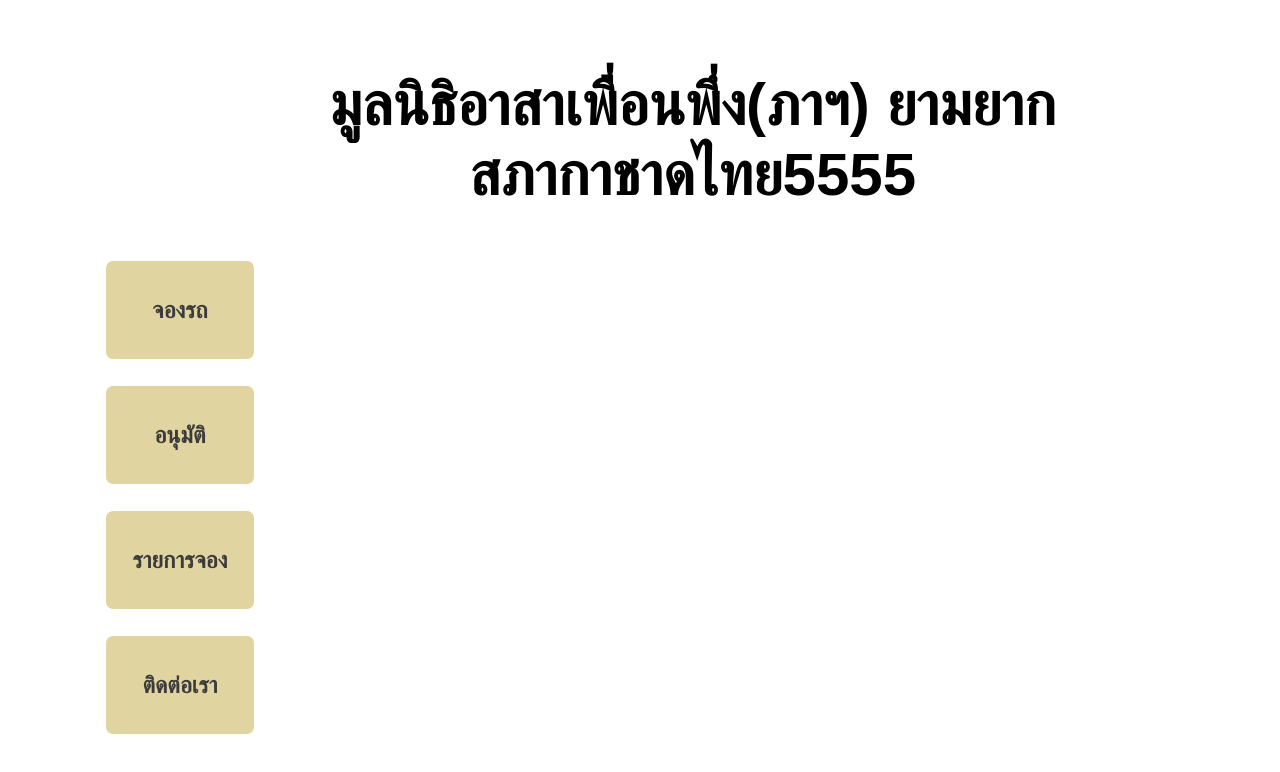
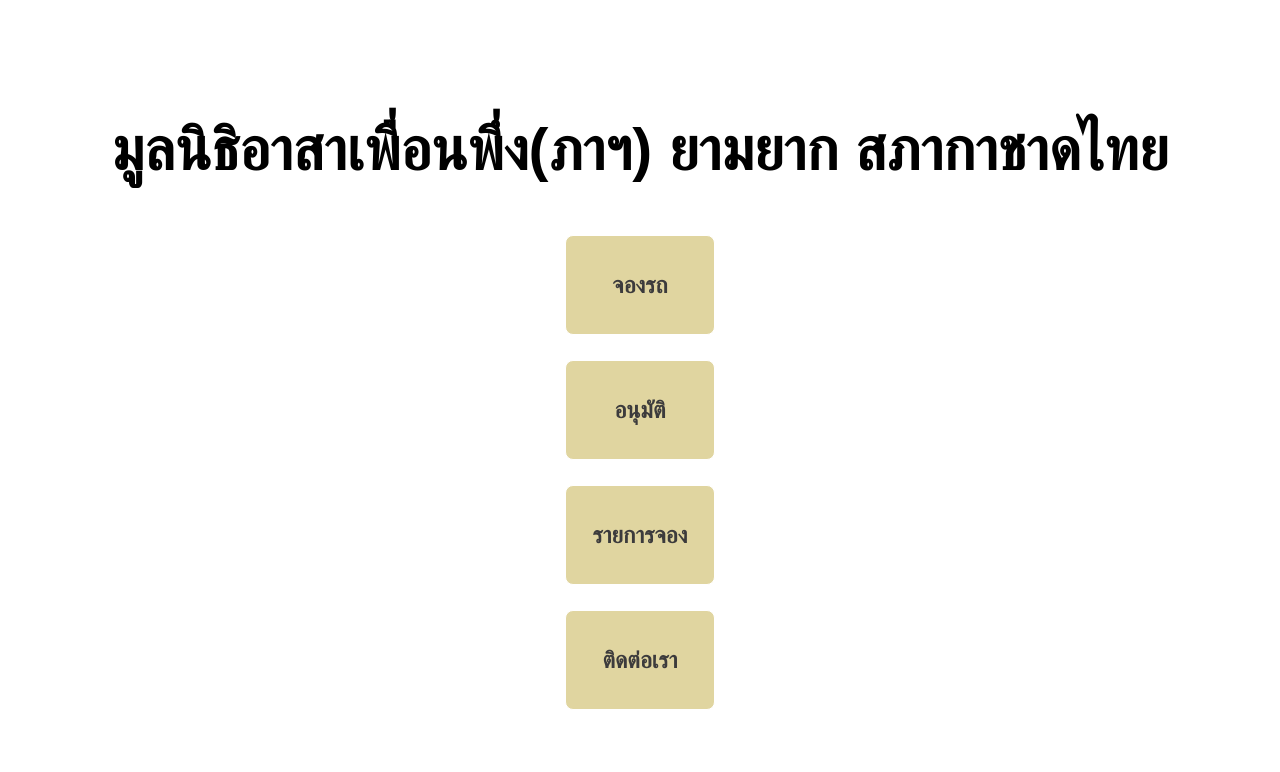
Before and after one commit to chatreezoo/Driver-manager-V2, a React (Create React App) app in the folder frontend/: page / in a window 1280 px wide. Shown: the top 772 px of the page. Built offline with nearby package versions, Linux system fonts and the light colour scheme.

Commit message:
Edit and add report section

```diff
--- a/frontend/src/components/bookingReport/BookingReport.js
+++ b/frontend/src/components/bookingReport/BookingReport.js
@@ -47,13 +47,14 @@ const BookingReport = () => {
                 <StyledTableCell align="right">
                   วันที่บันทึกการจอง
                 </StyledTableCell>
-                <StyledTableCell align="right">วันที่ใช้งาน</StyledTableCell>
-                <StyledTableCell align="right">เวลาเรื่มใช้งาน</StyledTableCell>
-                <StyledTableCell align="right">เวลาคืนรถ</StyledTableCell>
+                <StyledTableCell align="right">วันที่ใช้รถ</StyledTableCell>
+                <StyledTableCell align="right">เวลาเรื่มใช้รถ</StyledTableCell>
+                <StyledTableCell align="right">เวลากลับคืนรถ</StyledTableCell>
                 <StyledTableCell align="right">รถ-ทะเบียน</StyledTableCell>
                 <StyledTableCell align="right">สถานะผู้ขับ</StyledTableCell>
                 <StyledTableCell align="right">ผู้ขับรถ</StyledTableCell>
-                <StyledTableCell align="right">ผู้บันทึก</StyledTableCell>
+                <StyledTableCell align="right">ผู้จอง</StyledTableCell>
+                <StyledTableCell align="right">จำนวนผู้โดยสาร</StyledTableCell>
                 <StyledTableCell align="right">แผนก</StyledTableCell>
                 <StyledTableCell align="right">
                   วัดถุประสงค์ที่ใช้รถ
@@ -61,6 +62,8 @@ const BookingReport = () => {
                 <StyledTableCell align="right">สถานที่ปลายทาง</StyledTableCell>
                 <StyledTableCell align="right">สถานะคำร้อง</StyledTableCell>
                 <StyledTableCell align="right">ผู้อนุมัติ</StyledTableCell>
+                <StyledTableCell align="right">เลขไมล์รถก่อนเดินทาง</StyledTableCell>
+                <StyledTableCell align="right">เลขไมล์รถหลังเดินทางกลับ</StyledTableCell>
                 <StyledTableCell align="right">หมายเหตุ</StyledTableCell>
               </TableRow>
             </TableHead>
@@ -81,7 +84,9 @@ const BookingReport = () => {
                   </StyledTableCell>
                   <StyledTableCell align="right">{item.cars}</StyledTableCell>
                   <StyledTableCell align="right">{item.driver}</StyledTableCell>
-                  <StyledTableCell align="right">{item.driver_name ?  item.driver_name: "-"}</StyledTableCell>
+                  <StyledTableCell align="right">
+                    {item.driver_name ? item.driver_name : "-"}
+                  </StyledTableCell>
                   <StyledTableCell align="right">{item.name}</StyledTableCell>
                   <StyledTableCell align="right">
                     {item.department}
@@ -92,9 +97,11 @@ const BookingReport = () => {
                   <StyledTableCell align="right">{item.place}</StyledTableCell>
                   <StyledTableCell align="right">{item.status}</StyledTableCell>
                   <StyledTableCell align="center">
-                    {item.approve ? item.approve: "-" }
+                    {item.approve ? item.approve : "-"}
                   </StyledTableCell>
-                  <StyledTableCell align="center">{ item.reason ? item.reason: "-" }</StyledTableCell>
+                  <StyledTableCell align="center">
+                    {item.reason ? item.reason : "-"}
+                  </StyledTableCell>
                 </StyledTableRow>
               ))}
             </TableBody>
--- a/frontend/src/components/homePage/HomePage.css
+++ b/frontend/src/components/homePage/HomePage.css
@@ -1,22 +1,34 @@
 .home__page {
-  align-items: center;
+  display: flex;
+  flex-direction: column; /* จัดเรียงเนื้อหาเป็นแนวตั้ง */
+  justify-content: center; /* จัดให้อยู่กึ่งกลางแนวตั้ง */
+  align-items: center; /* จัดให้อยู่กึ่งกลางแนวนอน */
   text-align: center;
   background-size: cover;
-  height: 100%;
-  padding: 20px 0 0 105px;
+  height: 100vh; /* ใช้ viewport height เพื่อให้เต็มจอ */
+  padding: 20px;
 }
-.roporttest{
-  margin-right: 500px;
+
+.container__home {
+  display: flex;
+  flex-direction: column; /* จัดเรียงเนื้อหาเป็นแนวตั้ง */
+  justify-content: center;
+  align-items: center;
+  width: 100%;
+}
+
+.roporttest {
   width: 300px;
   height: 300px;
   background-color: blue;
+  margin: 20px 0; /* เพิ่มระยะห่างจากองค์ประกอบอื่น */
 }
-.H1{
+
+.H1 {
   font-size: 60px;
+  margin-bottom: 20px; /* เพิ่มช่องว่างด้านล่าง */
 }
-.container__home{
-  margin: 25px 20px 0 0;
-}
+
 @media only screen and (max-device-width: 480px) {
   .box__page{
     display: flex;
--- a/frontend/src/components/homePage/HomePage.js
+++ b/frontend/src/components/homePage/HomePage.js
@@ -6,7 +6,7 @@ import { Link } from "react-router-dom";
 const HomePage = () => {
   return (
     <div className="home__page">
-      <h1 className="H1" >มูลนิธิอาสาเพื่อนพึ่ง(ภาฯ) ยามยาก สภากาชาดไทย5555</h1>
+      <h1 className="H1" >มูลนิธิอาสาเพื่อนพึ่ง(ภาฯ) ยามยาก สภากาชาดไทย</h1>
       {/* <div className="roporttest" >dki</div> */}
       <div className="container__home">
         <div className="box__top">
```
